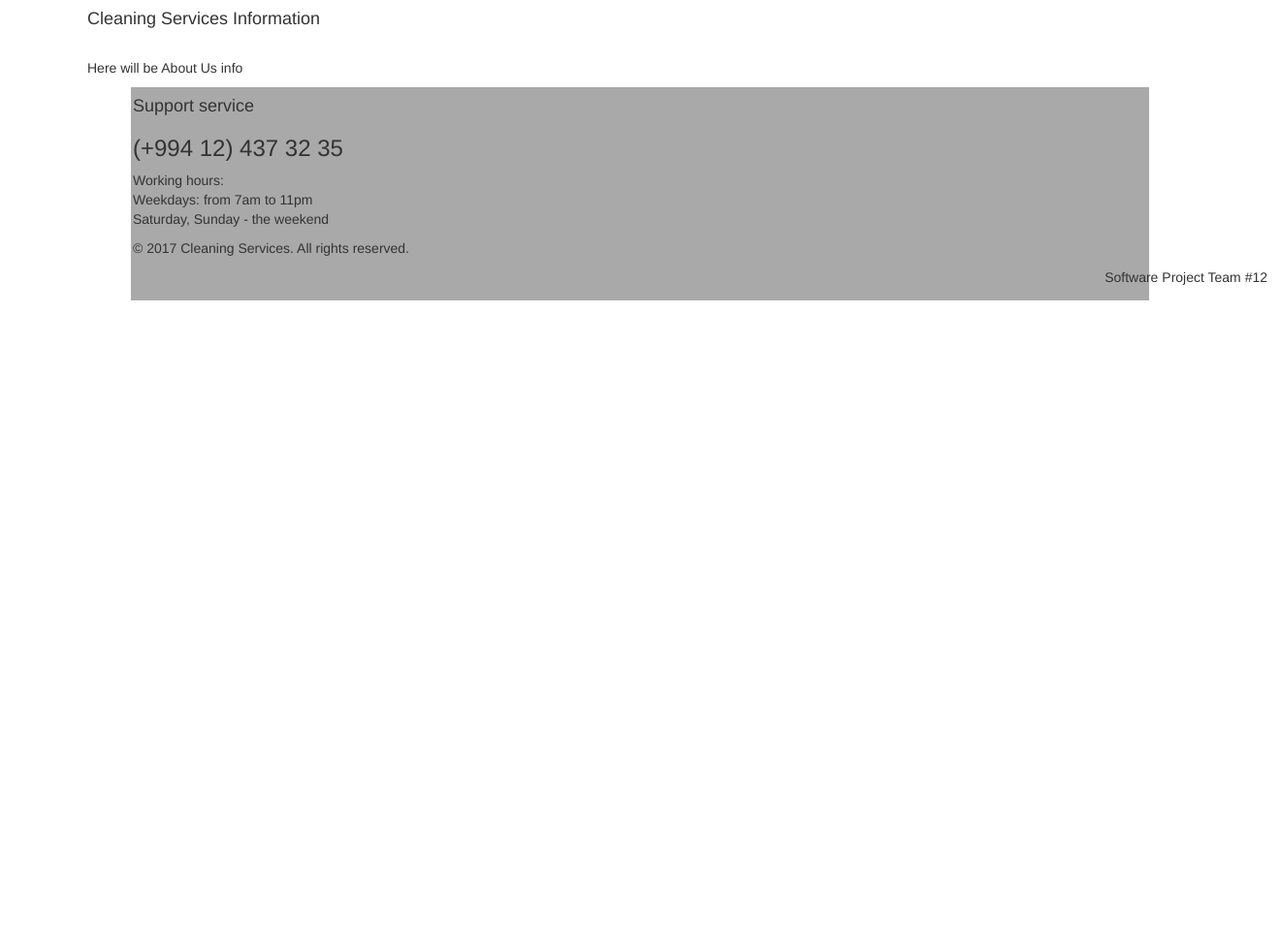
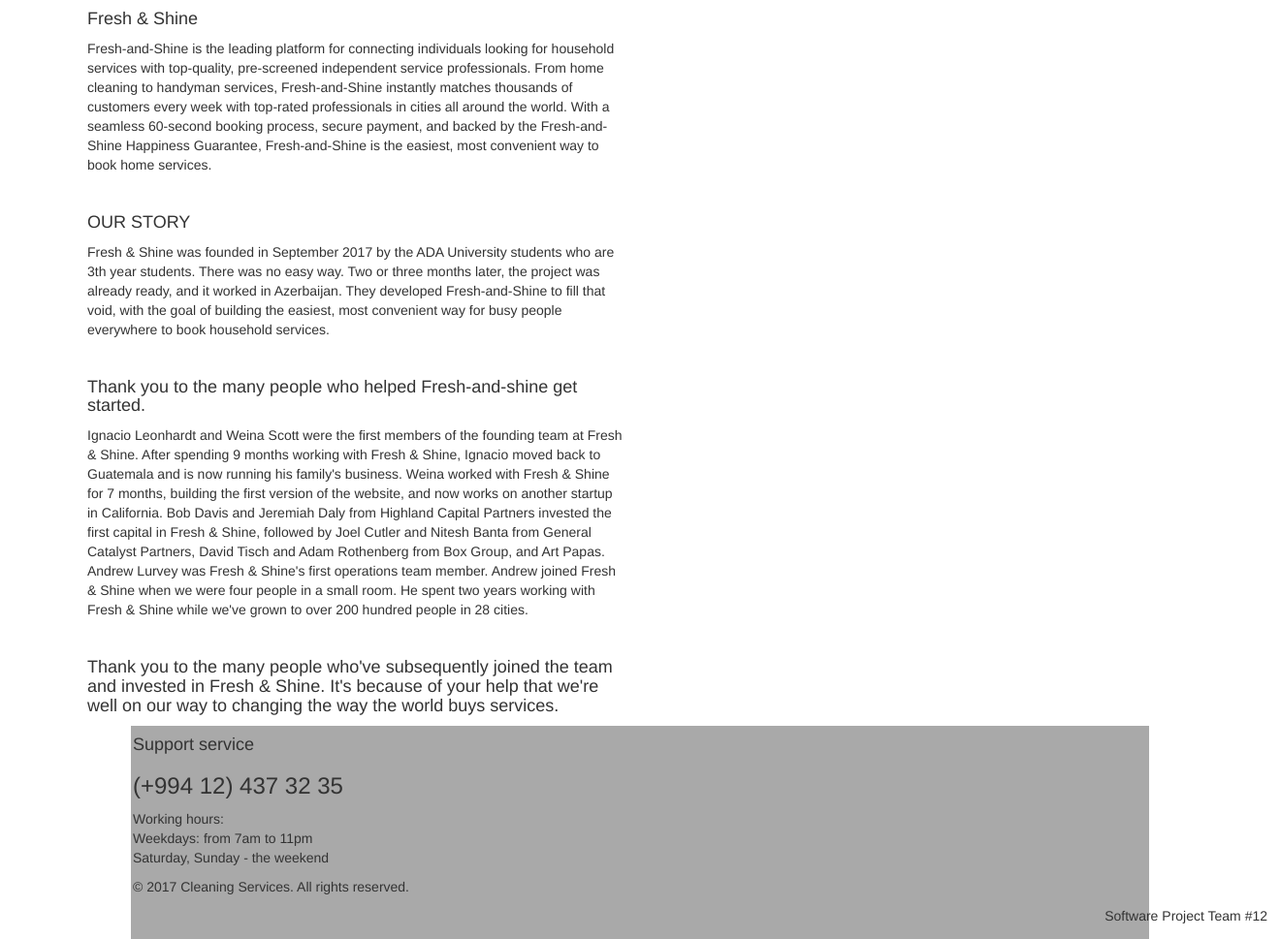
Before and after one commit to ibaghirov2019/Fresh-and-Shine, a PHP site: page /about in a window 1320 px wide. Shown: the part 199-1168 px from the top of the page at 97% size. Before the commit the page ends 509 px from the top, so only its background shows below. Run offline with PHP 8.4, Linux system fonts and the light colour scheme; some libraries are stand-ins or nearby versions.

Commit message:
(Durna Zeynalli)Page About Us, Description of services

```diff
--- a/wwww/views/site/about.php
+++ b/wwww/views/site/about.php
@@ -5,11 +5,20 @@
         <div class="row">
 
             <div class="col-lg-6">
-                <h4>Cleaning Services Information</h4>
-
-                <br/>
-
-                <p>Here will be About Us info </p>
+                <h4>Fresh & Shine</h4>
+                <p>Fresh-and-Shine is the leading platform for connecting individuals looking for household services with top-quality, pre-screened independent service professionals. From home cleaning to handyman services, Fresh-and-Shine instantly matches thousands of customers every week with top-rated professionals in cities all around the world. With a seamless 60-second booking process, secure payment, and backed by the Fresh-and-Shine Happiness Guarantee, Fresh-and-Shine is the easiest, most convenient way to book home services.
+ </p>
+ <br/>
+<h4>OUR STORY</h4>
+<p>Fresh & Shine was founded in September 2017  by the ADA University students who are 3th year students. There was no easy way. Two or three months later, the project was already ready, and it worked in Azerbaijan. They developed Fresh-and-Shine to fill that void, with the goal of building the easiest, most convenient way for busy people everywhere to book household services.
+</p>
+<br/>
+<h4>Thank you to the many people who helped Fresh-and-shine get started.</h4>
+<p>Ignacio Leonhardt and Weina Scott were the first members of the founding team at Fresh & Shine. After spending 9 months working with Fresh & Shine, Ignacio moved back to Guatemala and is now running his family's business. Weina worked with Fresh & Shine for 7 months, building the first version of the website, and now works on another startup in California. Bob Davis and Jeremiah Daly from Highland Capital Partners invested the first capital in Fresh & Shine, followed by Joel Cutler and Nitesh Banta from General Catalyst Partners, David Tisch and Adam Rothenberg from Box Group, and Art Papas. Andrew Lurvey was Fresh & Shine's first operations team member. Andrew joined Fresh & Shine when we were four people in a small room. He spent two years working with Fresh & Shine while we've grown to over 200 hundred people in 28 cities.
+</p>
+<br/>
+<h4>Thank you to the many people who've subsequently joined the team and invested in Fresh & Shine. It's because of your help that we're well on our way to changing the way the world buys services.
+</h4>
 
             </div>
         </div>
--- a/wwww/views/user/register.php
+++ b/wwww/views/user/register.php
@@ -22,7 +22,7 @@
                         <form action="#" method="post">
                             <input type="text" name="name" placeholder="Your Full Name" value="<?php echo $name; ?>"/>
                             <input type="text" name="address" placeholder="Address" value="<?php echo $address; ?>"/>
-                            <input type="text" name="email" placeholder="E-mail" value="<?php echo $email; ?>"/>
+                            <input type="email" name="email" placeholder="E-mail" value="<?php echo $email; ?>"/>
                             <input type="text" name="mobnumber" placeholder="Mobile Number" value="<?php echo $mobnumber; ?>"/>
                             <input type="text" name="login" placeholder="Login" value="<?php echo $login; ?>"/>
                             <input type="password" name="password" placeholder="Password" value="<?php echo $password; ?>"/>
```
Also changed, not shown: wwww/upload/images/products/11.jpeg (added), wwww/upload/images/products/12.jpeg (added), wwww/upload/images/products/8.jpeg.
